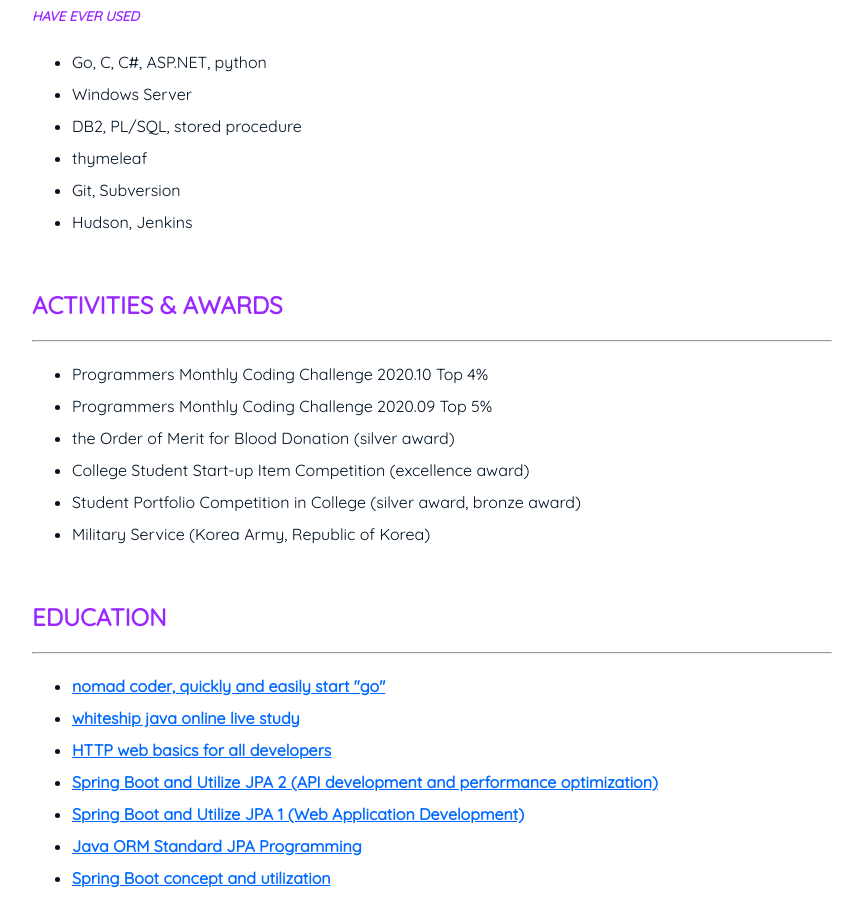
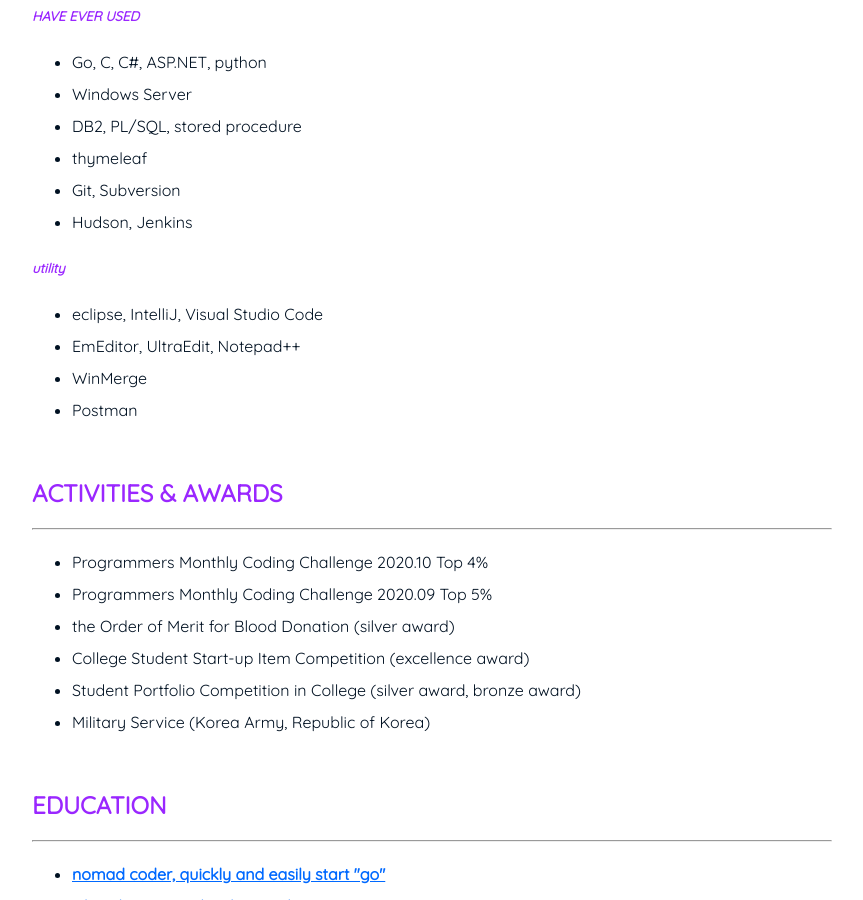
Before and after one commit to nimkoes/portfolio, a Jekyll site: the page built from about.md, in a window 1280 px wide and 900 px high, scrolled down 1010 px. Shown: the whole window, without its empty margins (208-1071 px from the left). Built offline with Jekyll 4.4.1, drawn with Linux system fonts in a browser that asks for light colours.

Commit message:
Update about.md

```diff
--- a/about.md
+++ b/about.md
@@ -40,6 +40,12 @@ subtitle: I work diligently to become lazy ☕
 * thymeleaf
 * Git, Subversion
 * Hudson, Jenkins
+
+##### ***utility***
+* eclipse, IntelliJ, Visual Studio Code
+* EmEditor, UltraEdit, Notepad++
+* WinMerge
+* Postman
 
 
 
```
